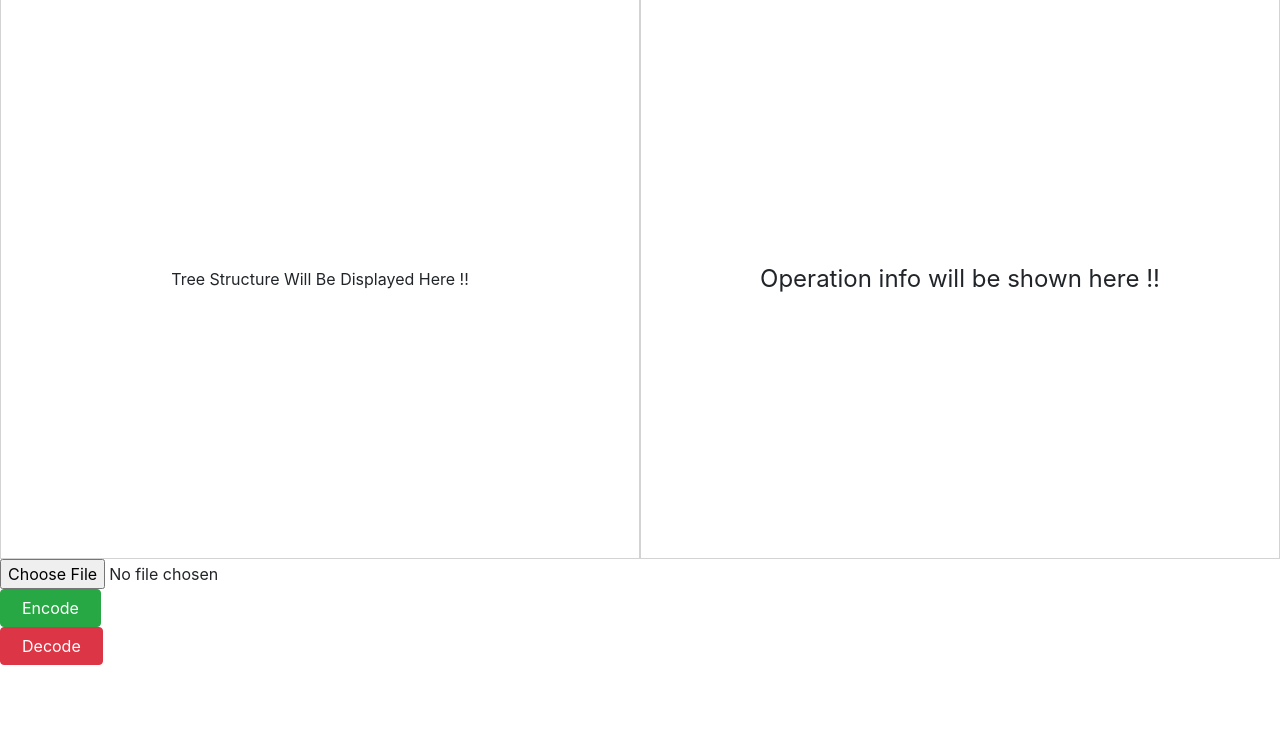
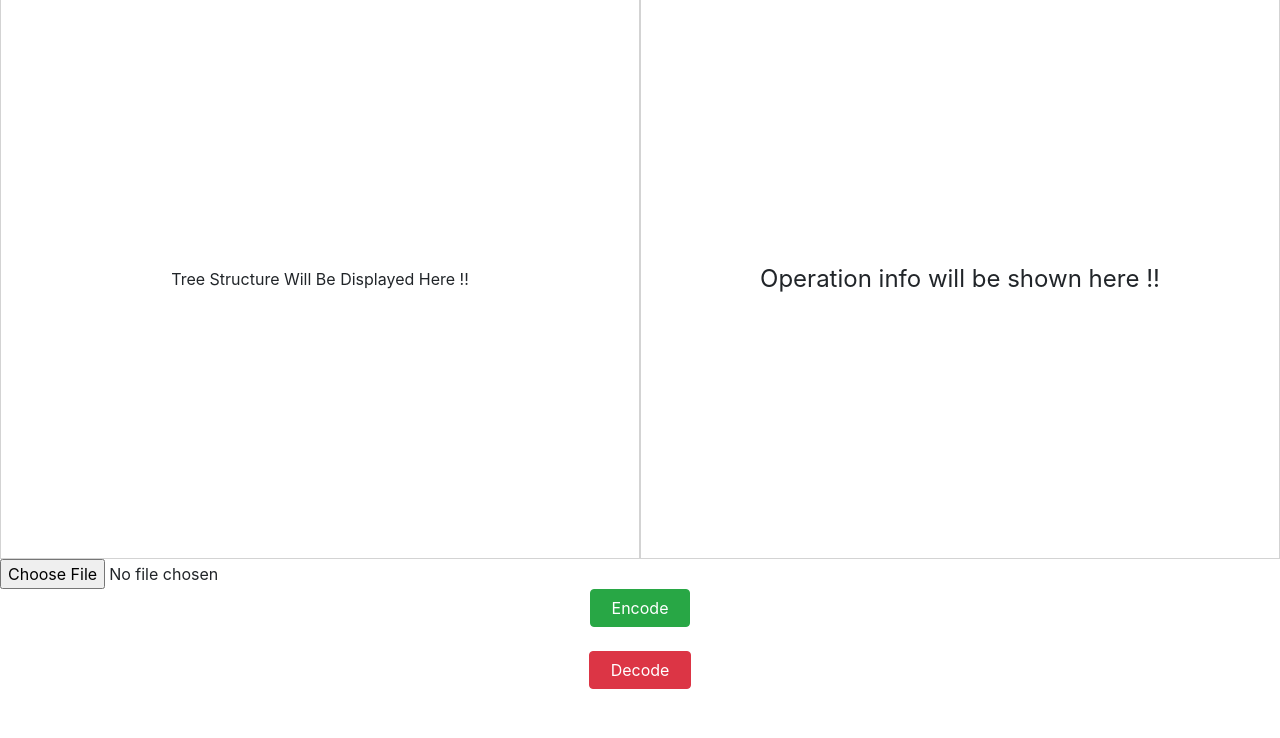
Before and after one commit to Vidit-jindal/File-Zipper, a PHP site: page / in a window 1280 px wide. Shown: the part 62-800 px from the top of the page. Run offline with PHP 8.4, Linux system fonts and the light colour scheme.

Commit message:
Update style.css

```diff
--- a/style.css
+++ b/style.css
@@ -19,3 +19,8 @@ body {
     display: flex;
     margin: 0 auto;
 }
+
+.center_buttons{
+    margin:auto;
+    display:block;
+}
```
